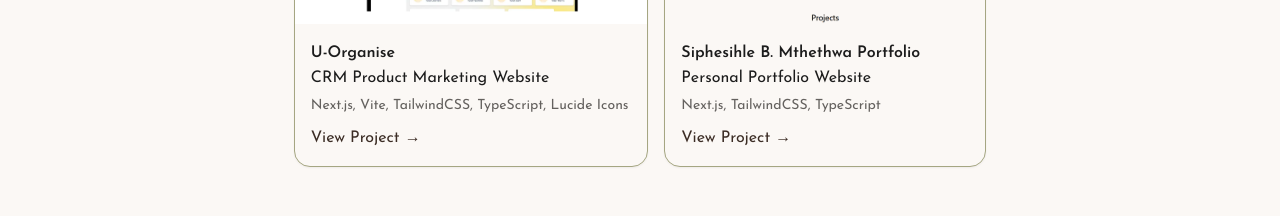
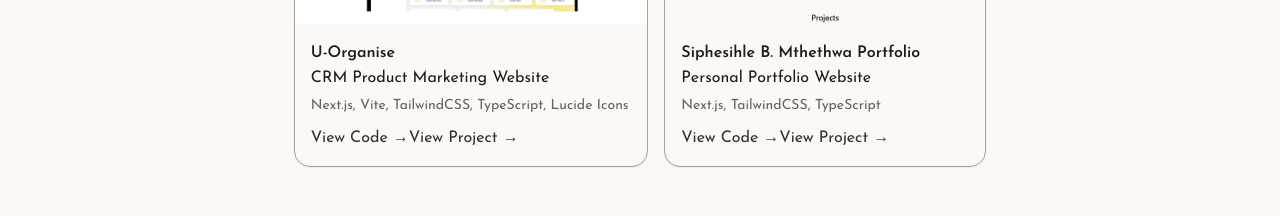
Before and after one commit to Sihle-Thwa/PortfolioV2, a Next.js app: page / in a window 1280 px wide. Shown: the part 920-1136 px from the top of the page. Built offline with nearby package versions, Linux system fonts and the light colour scheme.

Commit message:
Add codebase links to project data and update ProjectCard component to display them

```diff
--- a/src/app/components/projects/ProjectCard.tsx
+++ b/src/app/components/projects/ProjectCard.tsx
@@ -25,6 +25,25 @@
 				)}
 				<Link
 					href={
+						typeof project.codebase === "string" &&
+						project.codebase.startsWith("http")
+							? project.codebase
+							: "#"
+					}
+					target="_blank"
+					rel="noopener noreferrer"
+					className="c-project-link"
+					aria-disabled={
+						!(
+							typeof project.codebase === "string" &&
+							project.codebase.startsWith("http")
+						)
+					}
+				>
+					View Code →
+				</Link>
+				<Link
+					href={
 						typeof project.href === "string" && project.href.startsWith("http")
 							? project.href
 							: "#"
--- a/src/data/projects.ts
+++ b/src/data/projects.ts
@@ -3,6 +3,7 @@
     subtitle?: string;
     year?: number;
     href: string;
+    codebase: string;
     tags?: string[];
     image?: string;
 };
@@ -13,6 +14,7 @@
         subtitle: "CRM Product Marketing Website",
         year: 2024,
         href: "https://uorganise-product-site.vercel.app/",
+        codebase: "https://github.com/Sihle-Thwa/sm-product-site",
         tags: ["Next.js", "Vite", "TailwindCSS", "TypeScript", "Lucide Icons"],
         image: "/UOrganiseMarketSite.png",
     },
@@ -21,6 +23,7 @@
         subtitle: "Personal Portfolio Website",
         year: 2025,
         href: "https://portfolio-sbm-portfolio.vercel.app/",
+        codebase: "https://github.com/Sihle-Thwa/PortfolioV2",
         tags: ["Next.js", "TailwindCSS", "TypeScript"],
         image: "/SBMPortfolio.png",
     },
```
